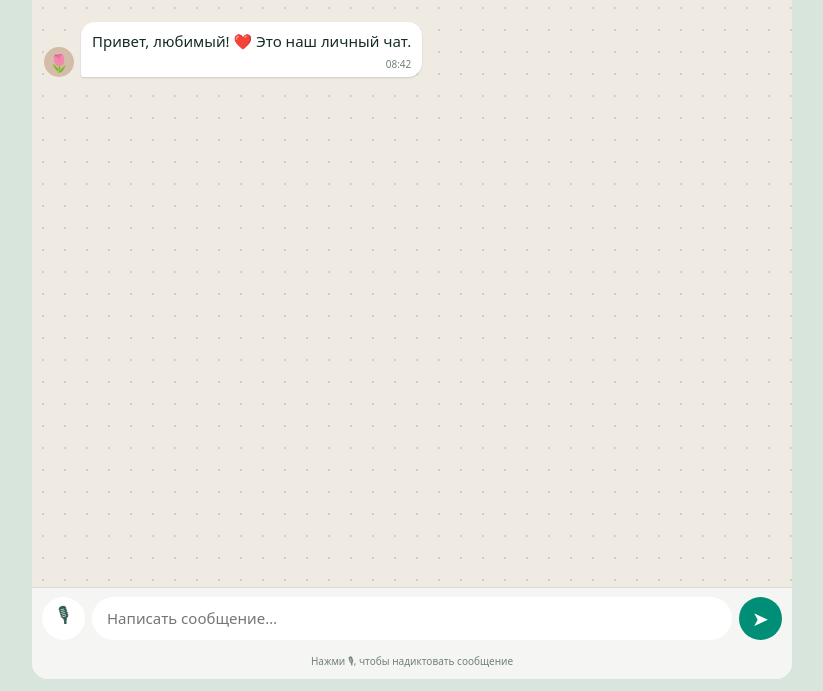
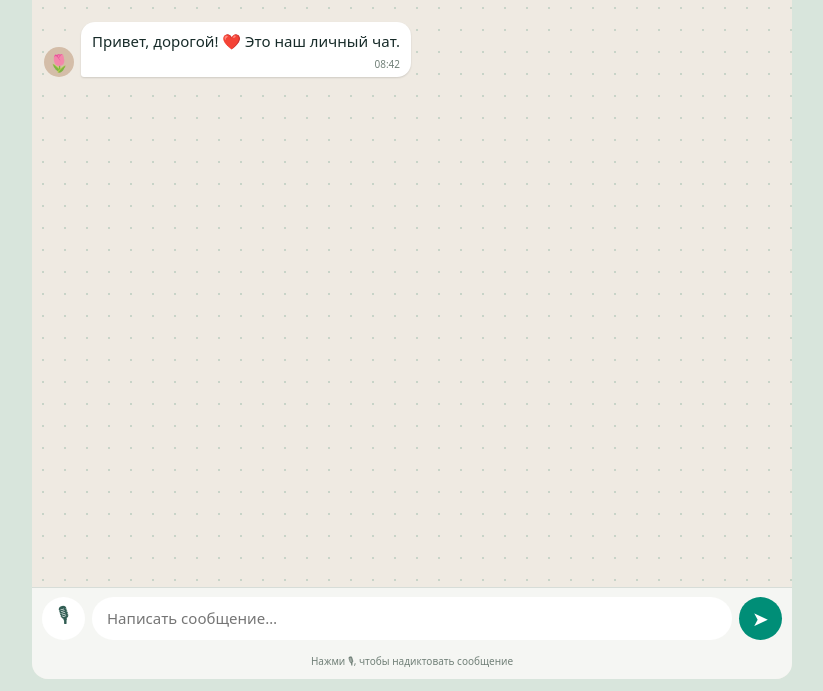
Before and after one commit to kimalexey1201-1978/sofia-alexey-chat, a plain HTML site: page index.html in a window 1280 px wide. Shown: the part 109-800 px from the top of the page, without its empty margins (228-1051 px from the left). Drawn offline with Linux system fonts and the light colour scheme.

Commit message:
fix: use an allowed affectionate greeting in local chat

```diff
--- a/index.html
+++ b/index.html
@@ -18,7 +18,7 @@ function save(){localStorage.setItem(KEY,JSON.stringify(chat))}
 function avatar(who,cls){let e=document.createElement('div');e.className=cls;let src=avatars[who];if(src){let im=document.createElement('img');im.src=src;im.onerror=()=>e.textContent=who==='sofia'?'🌷':'👤';e.append(im)}else e.textContent=who==='sofia'?'🌷':'👤';return e}
 function paint(id,who){let e=$(id);e.replaceChildren();let src=avatars[who];if(src){let im=document.createElement('img');im.src=src;im.onerror=()=>e.textContent=who==='sofia'?'🌷':'👤';e.append(im)}else e.textContent=who==='sofia'?'🌷':'👤'}
 function render(){let a=$('messages');a.replaceChildren();for(let m of chat){let r=document.createElement('div');r.className='row '+(m.who==='me'?'me':'');let b=document.createElement('div');b.className='bubble';let t=document.createElement('div');t.textContent=m.text;let s=document.createElement('div');s.className='stamp';s.textContent=new Date(m.date).toLocaleTimeString('ru-RU',{hour:'2-digit',minute:'2-digit'});b.append(t,s);if(m.who==='me')r.append(b,avatar('alexey','mini-avatar'));else r.append(avatar('sofia','mini-avatar'),b);a.append(r)}a.scrollTop=a.scrollHeight;save();paint('sofiaHead','sofia');paint('sofiaProfile','sofia');paint('alexeyProfile','alexey')}
-if(!chat.length)chat=[{who:'sofia',text:'Привет, любимый! ❤️ Это наш личный чат.',date:new Date().toISOString()}];render();
+if(!chat.length)chat=[{who:'sofia',text:'Привет, дорогой! ❤️ Это наш личный чат.',date:new Date().toISOString()}];render();
 let pendingMessages=null,isSending=false;
 function setConnection(message, retryable=false){
   const status=$('connection');
```
